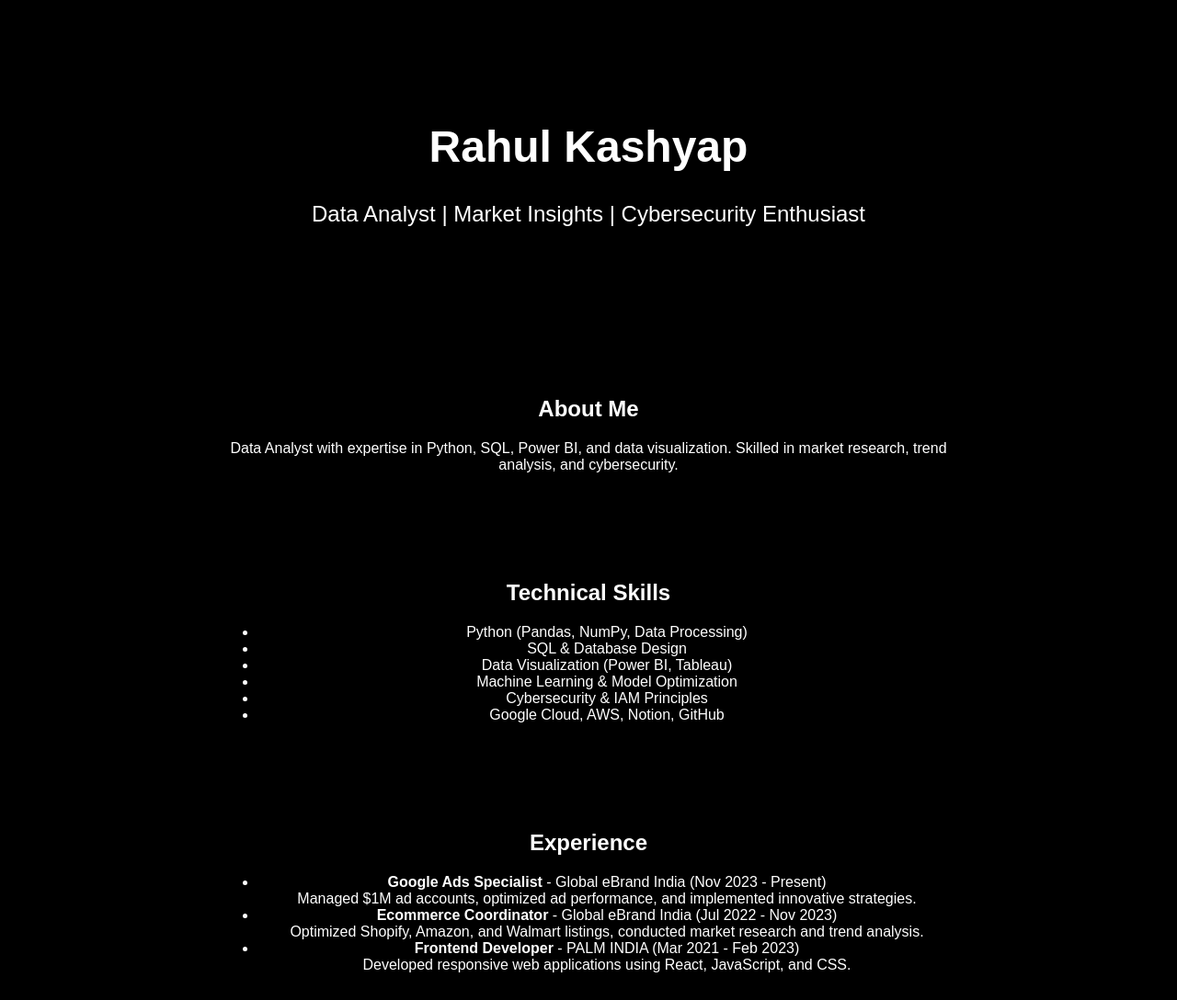
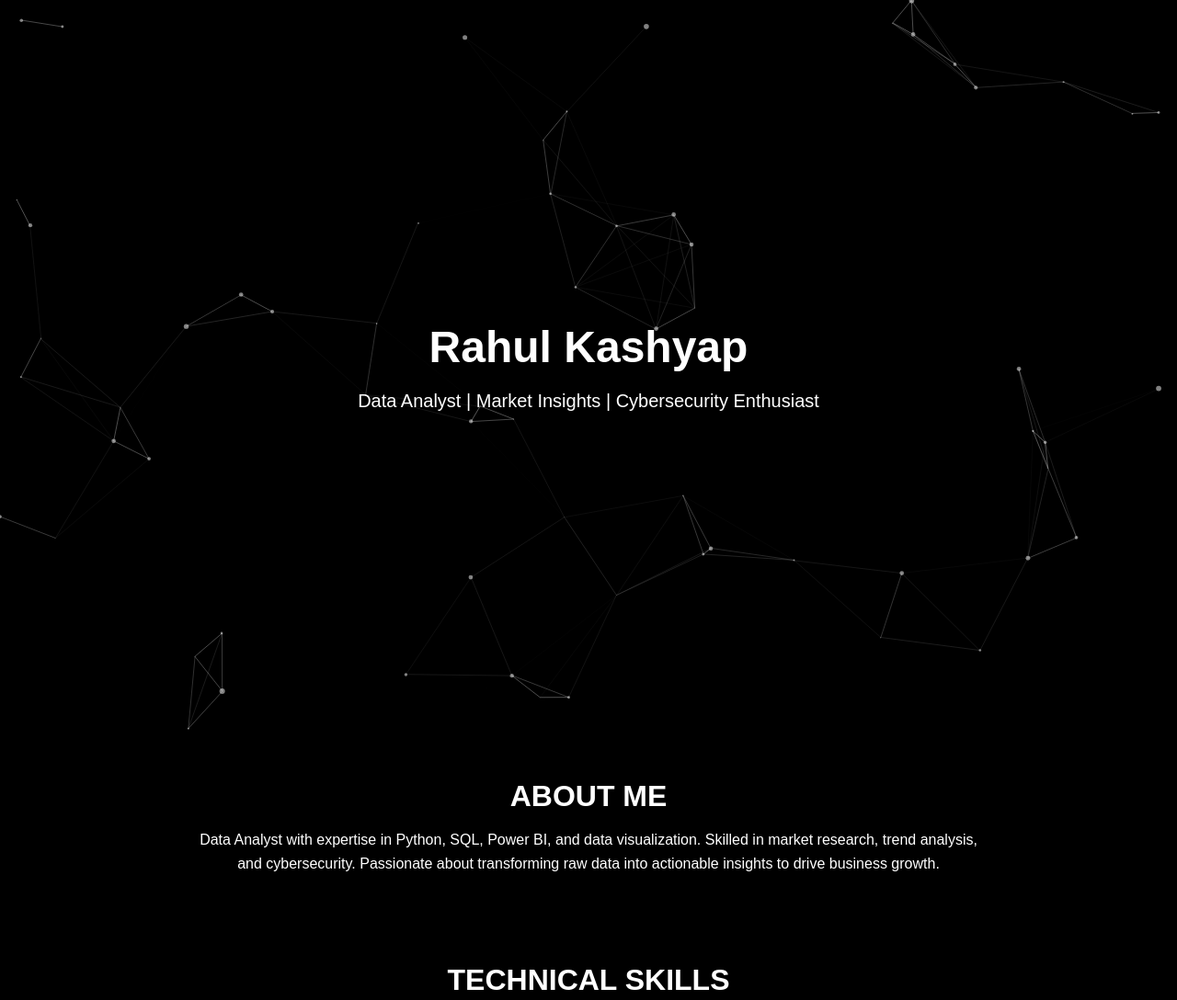
Before and after one commit to kashyaprahul12659/kashyaprahul12659.github.io, a plain HTML site: page index.html in a window 1280 px wide. Shown: the top 1088 px of the page at 92% size. Drawn offline with nearby package versions, Linux system fonts and the light colour scheme; animation ran at ten frames a second.

Commit message:
Update index.html

```diff
--- a/index.html
+++ b/index.html
@@ -1,22 +1,141 @@
 <!DOCTYPE html>
 <html lang="en">
 <head>
-    <meta charset="UTF-8">
-    <meta name="viewport" content="width=device-width, initial-scale=1.0">
-    <title>Rahul Kashyap | Data Analyst</title>
-    <link rel="stylesheet" href="style.css">
-    <script defer src="script.js"></script>
+  <meta charset="UTF-8" />
+  <meta name="viewport" content="width=device-width, initial-scale=1.0"/>
+  <title>Rahul Kashyap | Portfolio</title>
+
+  <!-- AOS (Animate On Scroll) CSS -->
+  <link rel="stylesheet" href="https://unpkg.com/aos@2.3.1/dist/aos.css" />
+
+  <style>
+    /* Reset and Basic Styling */
+    * {
+      margin: 0;
+      padding: 0;
+      box-sizing: border-box;
+    }
+    body {
+      font-family: "Arial", sans-serif;
+      color: #fff;
+      background: #000;
+      overflow-x: hidden;
+    }
+    a {
+      color: #4fa3ff;
+      text-decoration: none;
+    }
+
+    /* Particle Container */
+    #particles-js {
+      position: fixed;
+      width: 100%;
+      height: 100%;
+      z-index: -1; /* behind everything */
+      top: 0;
+      left: 0;
+    }
+
+    /* Hero Section */
+    header.hero {
+      display: flex;
+      flex-direction: column;
+      align-items: center;
+      justify-content: center;
+      text-align: center;
+      height: 100vh;
+      padding: 2rem;
+    }
+    header.hero h1 {
+      font-size: 3rem;
+      margin-bottom: 1rem;
+    }
+    header.hero p {
+      font-size: 1.25rem;
+      max-width: 600px;
+      margin: 0 auto;
+      line-height: 1.5;
+    }
+
+    /* Sections */
+    section {
+      max-width: 900px;
+      margin: 0 auto;
+      padding: 3rem 1rem;
+      text-align: center;
+    }
+    section h2 {
+      font-size: 2rem;
+      margin-bottom: 1rem;
+      text-transform: uppercase;
+    }
+    section p,
+    section li {
+      font-size: 1rem;
+      line-height: 1.6;
+    }
+
+    /* Lists */
+    ul {
+      list-style: none;
+      margin-top: 1rem;
+    }
+    li {
+      margin-bottom: 1rem;
+    }
+
+    /* Footer / Contact */
+    .contact p {
+      margin-bottom: 0.5rem;
+    }
+
+    /* Simple Hover Effect for Projects */
+    .projects ul li {
+      background: #222;
+      margin: 1rem 0;
+      padding: 1rem;
+      border-radius: 8px;
+      transition: transform 0.3s;
+    }
+    .projects ul li:hover {
+      transform: scale(1.02);
+    }
+
+    /* AOS Animations */
+    [data-aos] {
+      opacity: 0;
+      transition-property: opacity, transform;
+      transition-duration: 1s;
+    }
+    [data-aos].aos-animate {
+      opacity: 1;
+    }
+  </style>
 </head>
+
 <body>
-    <header class="hero">
+  <!-- Particles Background -->
+  <div id="particles-js"></div>
+
+  <!-- Hero Section -->
+  <header class="hero" data-aos="fade-up">
     <h1>Rahul Kashyap</h1>
     <p>Data Analyst | Market Insights | Cybersecurity Enthusiast</p>
   </header>
-    <section class="about">
+
+  <!-- About Section -->
+  <section class="about" data-aos="fade-up">
     <h2>About Me</h2>
-        <p>Data Analyst with expertise in Python, SQL, Power BI, and data visualization. Skilled in market research, trend analysis, and cybersecurity.</p>
+    <p>
+      Data Analyst with expertise in Python, SQL, Power BI, and data visualization.
+      Skilled in market research, trend analysis, and cybersecurity. Passionate
+      about transforming raw data into actionable insights to drive business
+      growth.
+    </p>
   </section>
-    <section class="skills">
+
+  <!-- Skills Section -->
+  <section class="skills" data-aos="fade-up">
     <h2>Technical Skills</h2>
     <ul>
       <li>Python (Pandas, NumPy, Data Processing)</li>
@@ -27,15 +146,28 @@
       <li>Google Cloud, AWS, Notion, GitHub</li>
     </ul>
   </section>
-    <section class="experience">
+
+  <!-- Experience Section -->
+  <section class="experience" data-aos="fade-up">
     <h2>Experience</h2>
     <ul>
-            <li><strong>Google Ads Specialist</strong> - Global eBrand India (Nov 2023 - Present)<br>Managed $1M ad accounts, optimized ad performance, and implemented innovative strategies.</li>
-            <li><strong>Ecommerce Coordinator</strong> - Global eBrand India (Jul 2022 - Nov 2023)<br>Optimized Shopify, Amazon, and Walmart listings, conducted market research and trend analysis.</li>
-            <li><strong>Frontend Developer</strong> - PALM INDIA (Mar 2021 - Feb 2023)<br>Developed responsive web applications using React, JavaScript, and CSS.</li>
+      <li>
+        <strong>Google Ads Specialist</strong> - Global eBrand India (Nov 2023 - Present)
+        <br />Managed $1M ad accounts, optimized ad performance, and implemented innovative strategies.
+      </li>
+      <li>
+        <strong>Ecommerce Coordinator</strong> - Global eBrand India (Jul 2022 - Nov 2023)
+        <br />Optimized Shopify, Amazon, and Walmart listings, conducted market research and trend analysis.
+      </li>
+      <li>
+        <strong>Frontend Developer</strong> - PALM INDIA (Mar 2021 - Feb 2023)
+        <br />Developed responsive web applications using React, JavaScript, and CSS.
+      </li>
     </ul>
   </section>
-    <section class="projects">
+
+  <!-- Projects Section -->
+  <section class="projects" data-aos="fade-up">
     <h2>Projects</h2>
     <ul>
       <li><strong>BCG - Customer Churn Analysis</strong> (85% Accuracy) - Performed customer churn analysis using Python and ML models.</li>
@@ -43,32 +175,83 @@
       <li><strong>Tata Cybersecurity - IAM Strategy</strong> - Developed IAM principles and risk assessment strategies.</li>
     </ul>
   </section>
-    <section class="education">
+
+  <!-- Education Section -->
+  <section class="education" data-aos="fade-up">
     <h2>Education</h2>
     <ul>
       <li><strong>Advanced Certificate, Cyber Security</strong> - IIIT Bangalore</li>
       <li><strong>Integrated Master of Computer Applications (IMCA)</strong> - L.J. Institute of Engineering & Technology</li>
     </ul>
   </section>
-    <section class="contact">
+
+  <!-- Contact Section -->
+  <section class="contact" data-aos="fade-up">
     <h2>Contact Me</h2>
-        <p>Email: kashyaprahul535@gmail.com</p>
-        <p>LinkedIn: <a href="https://www.linkedin.com/in/rahulkashyap-6698b5176">Rahul Kashyap</a></p>
+    <p>Email: <a href="mailto:kashyaprahul535@gmail.com">kashyaprahul535@gmail.com</a></p>
+    <p>LinkedIn: <a href="https://www.linkedin.com/in/rahulkashyap-6698b5176" target="_blank">
+      Rahul Kashyap
+    </a></p>
   </section>
+
+  <!-- AOS JS (Animate On Scroll) -->
+  <script src="https://unpkg.com/aos@2.3.1/dist/aos.js"></script>
+  <script>
+    AOS.init({
+      duration: 1000, // animation duration
+      once: true,     // whether animation should happen only once
+    });
+  </script>
+
+  <!-- Particles.js CDN -->
+  <script src="https://cdn.jsdelivr.net/npm/particles.js@2.0.0/particles.min.js"></script>
+  <script>
+    /* ParticlesJS Config */
+    particlesJS('particles-js', {
+      particles: {
+        number: { value: 50 },
+        color: { value: '#ffffff' },
+        shape: {
+          type: 'circle',
+          stroke: { width: 0, color: '#000000' },
+        },
+        opacity: {
+          value: 0.5,
+          random: false,
+        },
+        size: {
+          value: 3,
+          random: true,
+        },
+        line_linked: {
+          enable: true,
+          distance: 150,
+          color: '#ffffff',
+          opacity: 0.4,
+          width: 1,
+        },
+        move: {
+          enable: true,
+          speed: 2,
+          direction: 'none',
+          random: false,
+          straight: false,
+          out_mode: 'out',
+        },
+      },
+      interactivity: {
+        detect_on: 'canvas',
+        events: {
+          onhover: { enable: true, mode: 'grab' },
+          onclick: { enable: true, mode: 'push' },
+        },
+        modes: {
+          grab: { distance: 140, line_linked: { opacity: 1 } },
+          push: { particles_nb: 4 },
+        },
+      },
+      retina_detect: true,
+    });
+  </script>
 </body>
 </html>
-
-<style>
-    body { font-family: Arial, sans-serif; text-align: center; background: #000; color: #fff; margin: 0; padding: 0; }
-    .hero { padding: 100px 20px; font-size: 24px; transition: opacity 0.5s ease-in-out; }
-    .about, .skills, .experience, .projects, .education, .contact { padding: 40px; max-width: 800px; margin: auto; }
-    .project-card { background: #222; padding: 20px; margin: 10px; border-radius: 10px; transition: transform 0.3s; }
-    .project-card:hover { transform: scale(1.05); }
-    a { color: #4fa3ff; text-decoration: none; }
-</style>
-
-<script>
-    document.addEventListener("scroll", () => {
-        document.querySelector(".hero").style.opacity = 1 - window.scrollY / 500;
-    });
-</script>
```
Lines whose indentation alone changed are shown as unchanged.
